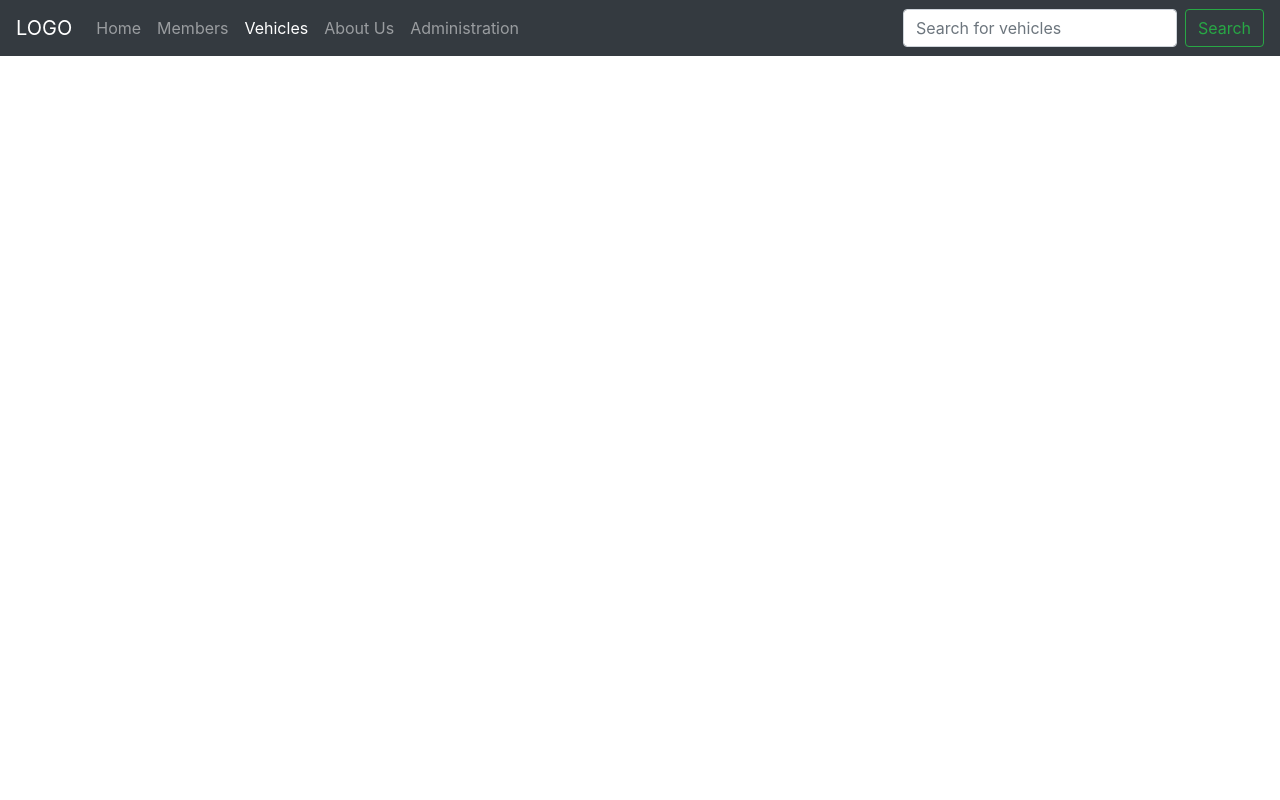
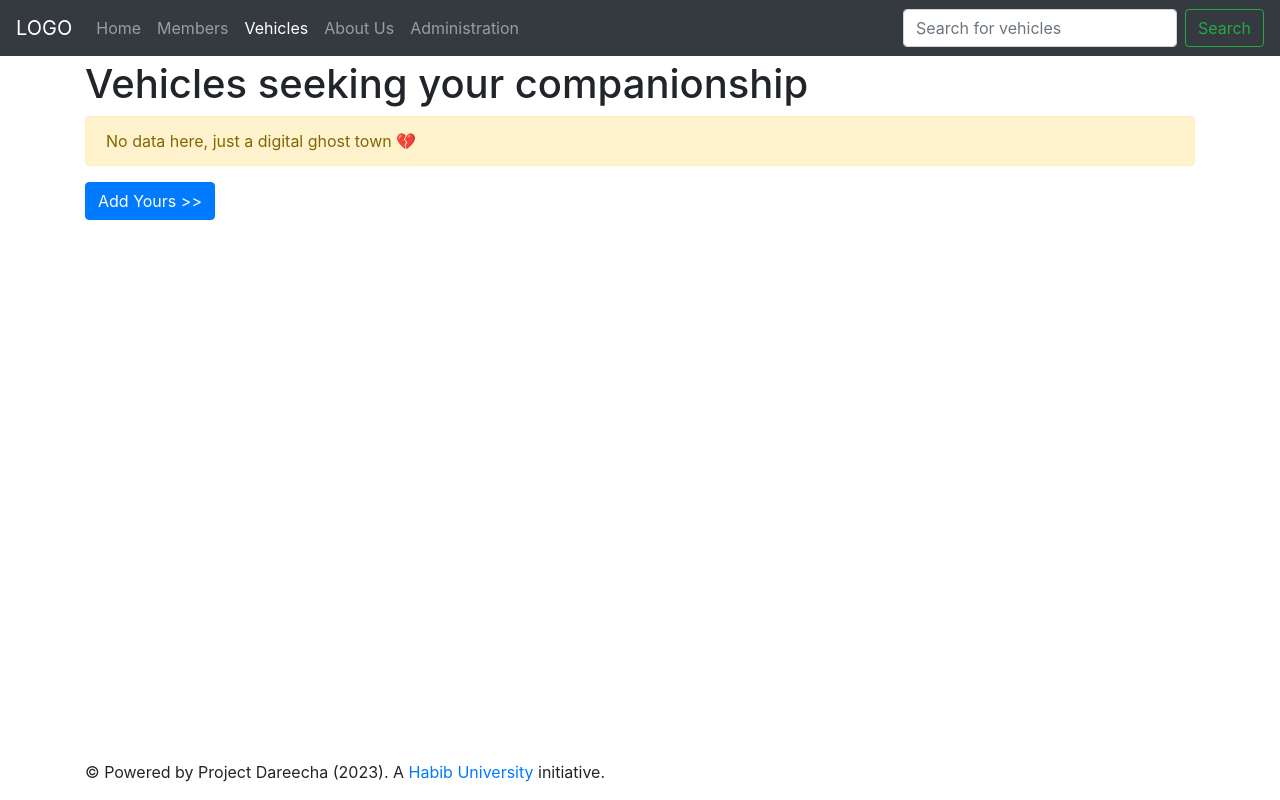
Before and after one commit to sohaibyamin/dareecha-1, a Django app: page /baham/vehicles in a window 1280 px wide. Run offline with Django 4.2, Linux system fonts and the light colour scheme; some libraries are stand-ins or nearby versions.

Commit message:
- Moved scritps to header.html - Adding table to populate data in vehicles.html - Adding urls for Vehicles operations - Adding createvehicle.html to create a new Vehicle object

```diff
--- a/baham/templates/footer.html
+++ b/baham/templates/footer.html
@@ -1,13 +1,9 @@
-<footer class="container">
-    <p>&copy; Project Dareecha 2023. A Habib University initiative.</p>
-</footer>
+<div class="container mt-auto">
+    <footer>
+        <p>&copy; Powered by Project Dareecha (2023). A <a href="http://www.habib.edu.pk">Habib University</a> initiative.</p>
+    </footer>
+</div>
 
-<!-- Bootstrap core JavaScript
-================================================== -->
-<!-- Placed at the end of the document so the pages load faster -->
-<script src="https://cdnjs.cloudflare.com/ajax/libs/popper.js/2.4.4/cjs/popper.min.js"></script>
-<script src="https://maxcdn.bootstrapcdn.com/bootstrap/3.3.5/js/bootstrap.min.js"></script>
-<script src="https://ajax.googleapis.com/ajax/libs/jquery/3.6.3/jquery.min.js"></script>
 </body>
 
 </html>
--- a/baham/templates/header.html
+++ b/baham/templates/header.html
@@ -8,12 +8,22 @@
     <title>Baham - in-campus ride sharing service</title>
     <!-- Favicon-->
     <link rel="icon" href="static/favicon.png">
-
     <link rel="stylesheet" href="https://cdn.jsdelivr.net/npm/bootstrap@4.3.1/dist/css/bootstrap.min.css"
           integrity="sha384-ggOyR0iXCbMQv3Xipma34MD+dH/1fQ784/j6cY/iJTQUOhcWr7x9JvoRxT2MZw1T" crossorigin="anonymous">
+
+    <!-- Bootstrap core JavaScript
+    ================================================== -->
+    <!-- Placed at the end of the document so the pages load faster -->
+    <script src="https://cdnjs.cloudflare.com/ajax/libs/popper.js/2.4.4/cjs/popper.min.js"></script>
+    <script src="https://maxcdn.bootstrapcdn.com/bootstrap/3.3.5/js/bootstrap.min.js"></script>
+    <script src="https://code.jquery.com/jquery-3.5.1.js"></script>
+    <script src="https://cdn.datatables.net/1.13.2/js/jquery.dataTables.min.js"></script>
+
 </head>
-<body>
 
+<body class="d-flex flex-column min-vh-100">
+
+<div style="padding:30px">
 <nav class="navbar navbar-expand-md navbar-dark fixed-top bg-dark">
     <a class="navbar-brand" href="#">LOGO</a>
     <div class="collapse navbar-collapse" id="navbarsExampleDefault">
@@ -31,7 +41,7 @@
                 <a class="nav-link" href="{% url 'aboutus' %}">About Us</a>
             </li>
             <li class="nav-item disabled">
-                <a class="nav-link" href="#">Administration</a>
+                <a class="nav-link" href="{% url 'admin:index' %}">Administration</a>
             </li>
         </ul>
         <form class="form-inline my-2 my-lg-0">
@@ -40,3 +50,6 @@
         </form>
     </div>
 </nav>
+</div>
+
+</body>
--- a/baham/templates/vehicles.html
+++ b/baham/templates/vehicles.html
@@ -1,9 +1,41 @@
-<!DOCTYPE html>
 {% include 'header.html' %}
 
 <main role="main">
 
     <div class="container">
+        <span>
+            <h1>Vehicles seeking your companionship</h1>
+        </span>
+
+        {% if vehicles|length == 0 %}
+        <div class="alert alert-warning" role="alert">
+          No data here, just a digital ghost town 💔
+        </div>
+        {% else %}
+        <table id="dataTable" class="table table-striped display" style="width:100%">
+            <thead>
+            <tr>
+                <th scope="col">#</th>
+                <th scope="col">Owner</th>
+                <th scope="col">Model</th>
+                <th scope="col">Color</th>
+                <th scope="col">Status</th>
+            </tr>
+            </thead>
+            <tbody>
+            {% for v in vehicles %}
+            <tr>
+                <th scope="row">1</th>
+                <td>{{v.owner.first_name}}</td>
+                <td>{{v.model.vendor}}</td>
+                <td>{{v.color}}</td>
+                <td>{{v.status}}</td>
+            </tr>
+            {% endfor %}
+            </tbody>
+        </table>
+        {% endif %}
+        <a class="btn btn-primary" href="{% url 'create_vehicle' %}">Add Yours >></a>
     </div> <!-- /container -->
 
 </main>
--- a/baham/urls.py
+++ b/baham/urls.py
@@ -5,5 +5,7 @@ urlpatterns = [
     path('', views.view_index, name='home'),
     path('baham/members', views.view_members, name='members'),
     path('baham/vehicles', views.view_vehicles, name='vehicles'),
+    path('baham/vehicles/create', views.create_vehicle, name='create_vehicle'),
+    path('baham/vehicles/create/save/', views.save_vehicle, name='save_vehicle'),
     path('baham/aboutus', views.view_aboutus, name='aboutus')
 ]
--- a/baham/views.py
+++ b/baham/views.py
@@ -1,13 +1,21 @@
+from django.contrib.auth.models import User
 from django.shortcuts import render
 from django.http import HttpResponse, HttpResponseRedirect
 from django.template import loader
+from django.urls import reverse
+
+from baham.enum_types import VehicleStatus
+from baham.models import Vehicle, VehicleModel, UserProfile
 
 
 # Create your views here.
 def view_index(request):
     template = loader.get_template('home.html')
+    # Fetch the last 20 records
+    vehicles = Vehicle.objects.all().order_by('-vehicle_id').values()
     context = {
-        "navbar": "home"
+        "navbar": "home",
+        "vehicles": vehicles
     }
     return HttpResponse(template.render(context, request))
 
@@ -28,6 +36,35 @@ def view_vehicles(request):
     return HttpResponse(template.render(context, request))
 
 
+def create_vehicle(request):
+    template = loader.get_template('createvehicle.html')
+    models = VehicleModel.objects.all().values_list('model_id', 'vendor', 'model', 'type')
+    users = User.objects.filter(is_superuser=False, is_active=True).all().values_list('id', 'first_name', 'last_name', 'email')
+    context = {
+        "navbar": "vehicles",
+        "models": models,
+        "users": users,
+        "statuses": [e.value for e in VehicleStatus]
+    }
+    return HttpResponse(template.render(context, request))
+
+
+def save_vehicle(request):
+    registration_number = request.POST['registration_number']
+    color = request.POST['color']
+    model_id = request.POST['model_id']
+    owner_id = request.POST['owner_id']
+    status = request.POST['status']
+    if not registration_number or not model_id or not owner_id:
+        return HttpResponse('<h3 class="danger">Error! Required parameters are missing.<h3>')
+    model = VehicleModel.objects.filter(pk=model_id).get()
+    owner = UserProfile.objects.filter(pk=owner_id).get()
+    obj = Vehicle(registration_number=registration_number, color=color, model=model,
+                  owner=owner, status=status)
+    obj.save()
+    return HttpResponseRedirect(reverse('vehicles.html'))
+
+
 def view_aboutus(request):
     template = loader.get_template('aboutus.html')
     context = {
```
Also changed, not shown: baham/templates/createvehicle.html (added, +11 -0 lines).
